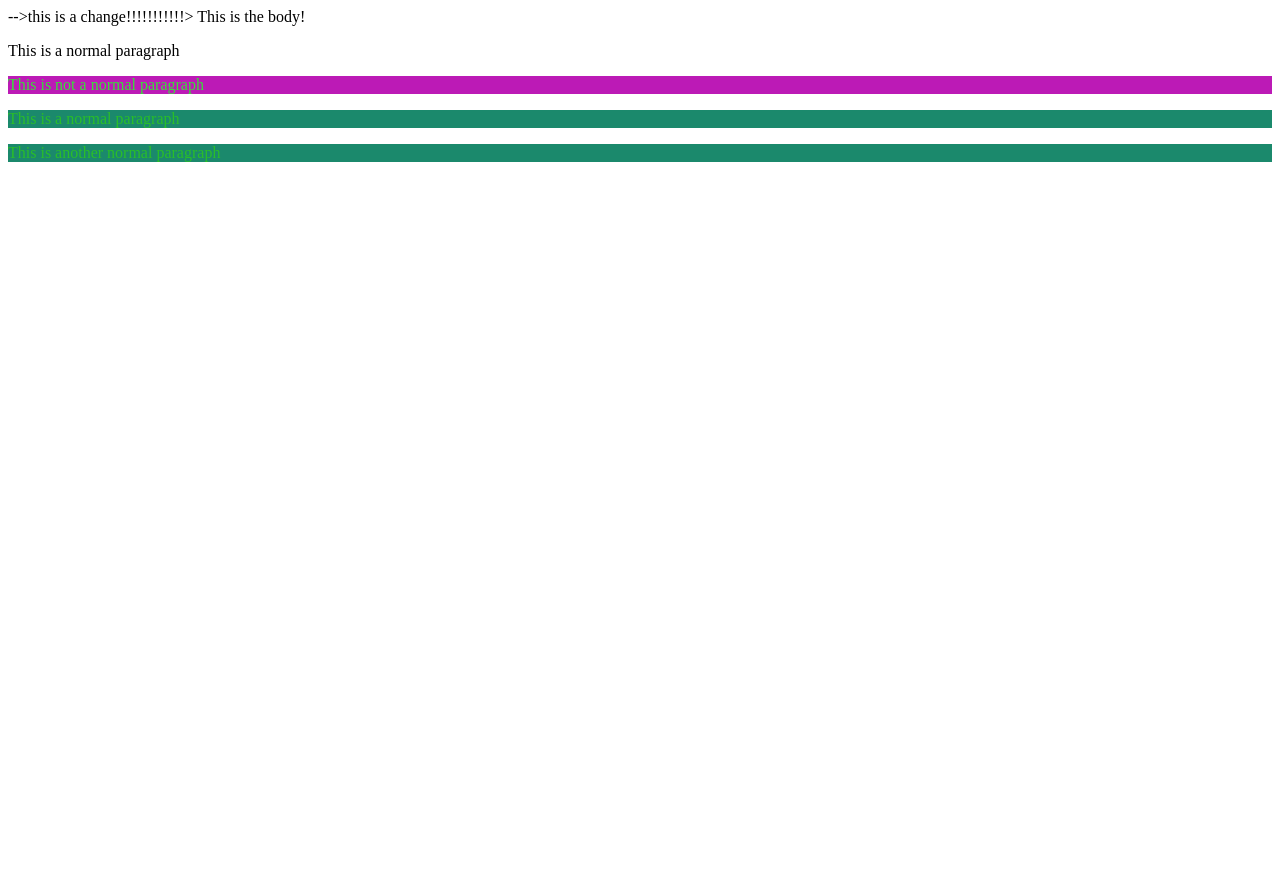
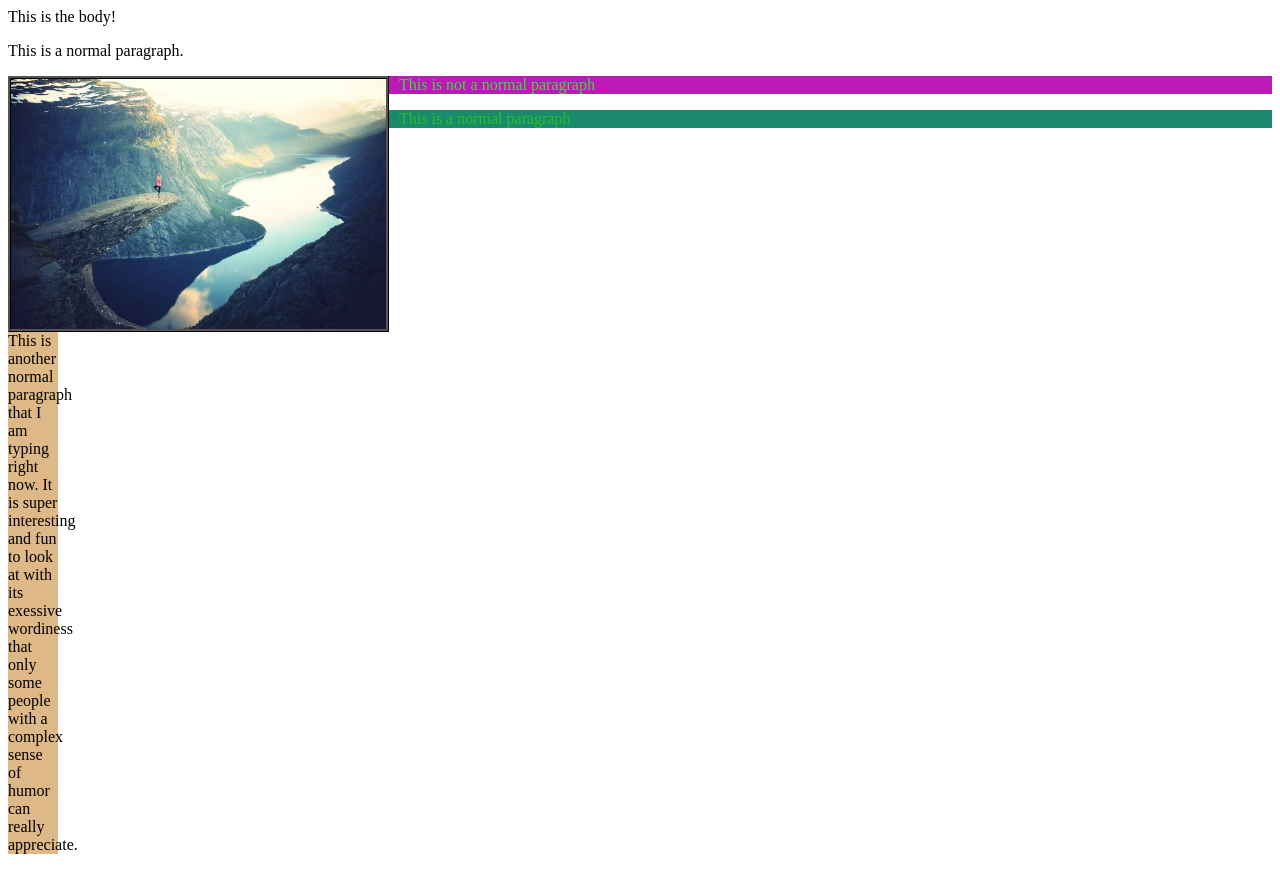
Before and after one commit to mziegle7/sandbox, a plain HTML site: page index.html in a window 1280 px wide. Before the commit the page ends 800 px from the top, so only its background shows below. Drawn offline with Linux system fonts and the light colour scheme.

Commit message:
initial commit

```diff
--- a/index.html
+++ b/index.html
@@ -4,8 +4,7 @@
 <head>
     <meta charset="utf-8">
     <title>This is what appears in the tab</title>
-                <link rel=stylesheet"
-                 href=main.css">
+    <link rel="stylesheet" href="main.css">
     <style>
         .funky {
             background-color: #1b896c;
@@ -16,16 +15,37 @@
             background-color: #bc1ab6;
             color: #39de39;
         }
+
+        .float {
+            float: left;
+            margin-right: 10px;
+            border: 3px ridge #000000;
+        }
+
+        .clearleft {
+            clear: left;
+        }
+
+        #overflow {
+            background-color: burlywood;
+            width: 50px;
+            overflow: visible;
+        }
     </style>
- -->this is a change!!!!!!!!!!!>
+
+
 </head>
 
 <body>
     This is the body!
-            <p>This is a normal paragraph</p>
+    <p>This is a normal paragraph.
+    </p>
+    <div>
+        <img class="float" src="cool%20pic.jpg" alt=cool pic height=250>
+    </div>
     <p id="funkyID">This is not a normal paragraph</p>
     <p class="funky">This is a normal paragraph</p>
-        <p class="funky">This is another normal paragraph</p>
+    <p id="overflow" class="clearleft"> This is another normal paragraph that I am typing right now. It is super interesting and fun to look at with its exessive wordiness that only some people with a complex sense of humor can really appreciate.</p>
 
 </body>
 </html>
```
Also changed, not shown: cool pic.jpg (added). Lines whose indentation alone changed are shown as unchanged.
